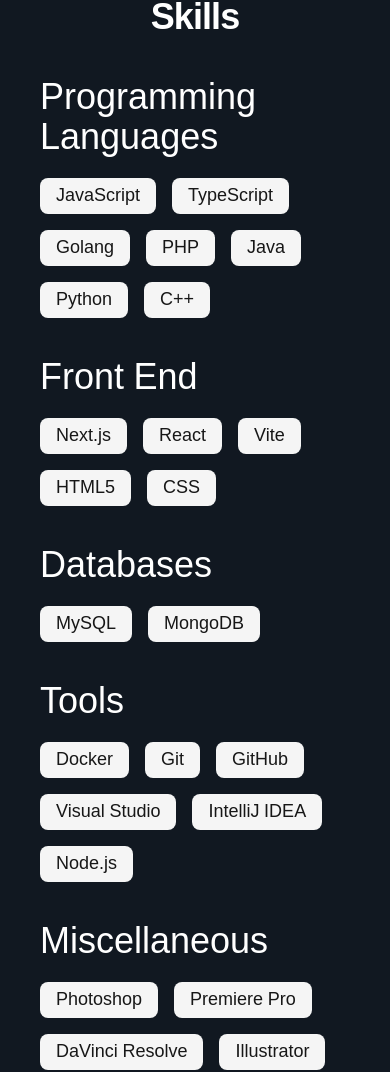
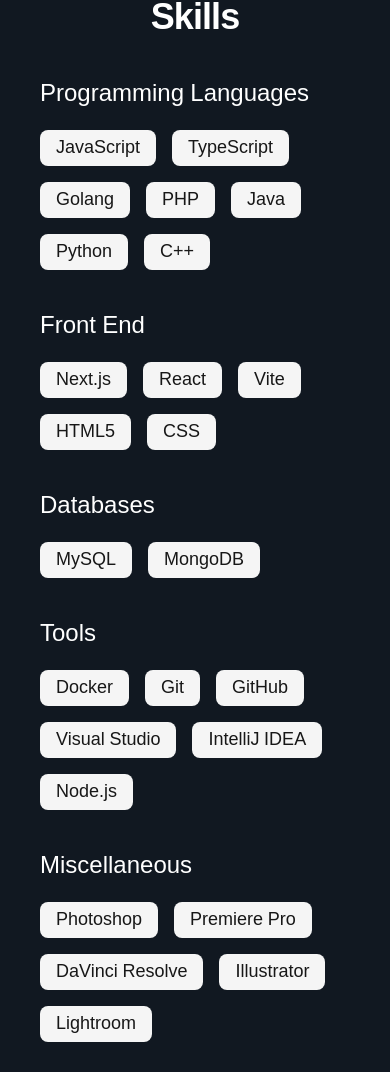
Before and after one commit to Bammcool2011/MyPortfolio, a React (Vite) app: page / in a window 390 px wide. Shown: the part 2050-3122 px from the top of the page. Built offline with nearby package versions, Linux system fonts and the light colour scheme.

Commit message:
adjust navbar & fix mobile version

```diff
--- a/src/components/navbar.tsx
+++ b/src/components/navbar.tsx
@@ -7,9 +7,9 @@
   const navItems = [
     { name: 'HOME', href: '#home' },
     { name: 'ABOUT', href: '#about' },
+    { name: 'SKILLS', href: '#skills' },
     { name: 'PROJECTS', href: '#projects' },
     { name: 'CONTACT', href: '#contact' },
-    { name: 'SKILLS', href: '#skills' },
   ];
 
   const handleNavigation = (href: string) => {
--- a/src/sections/home.tsx
+++ b/src/sections/home.tsx
@@ -5,9 +5,12 @@
   const scrollToAbout = () => {
     const aboutSection = document.getElementById('about');
     if (aboutSection) {
-      aboutSection.scrollIntoView({ behavior: 'smooth' });
+      const offset = 120;
+      const topPosition = aboutSection.getBoundingClientRect().top + window.scrollY - offset;
+      window.scrollTo({ top: topPosition, behavior: 'smooth' });
     }
   };
+
 
   return (
     <div id='home'>
--- a/src/sections/project.tsx
+++ b/src/sections/project.tsx
@@ -19,7 +19,7 @@
 
 export default function Projects() {
   return (
-    <div id='projects' className="p-5 sm:p-10">
+    <div id='projects' className="px-5 sm:px-10">
       <h1 className="text-4xl font-semibold tracking-tight text-center text-white lg:text-5xl">
         Projects
       </h1>
@@ -49,7 +49,7 @@
             {/* Project Details */}
             <div className="text-white text-center lg:text-left flex flex-col lg:w-3/4 py-6 lg:py-0">
               <h2 className="text-3xl font-semibold mb-2">{project.title}</h2>
-              <p className="text-lg font-light text-left md:text-justify">{project.details}</p>
+              <p className="text-lg font-light text-center md:text-justify">{project.details}</p>
             </div>
           </div>
         ))}
--- a/src/sections/skills.tsx
+++ b/src/sections/skills.tsx
@@ -42,13 +42,13 @@
     ];
 
     return (
-        <div id='skills'>
+        <div id='skills' className="mb-20">
             <h1 className="scroll-m-20 text-4xl font-semibold tracking-tight lg:text-5xl justify-center flex text-white">
                 Skills
             </h1>
 
             <div className="m-10">
-                <h2 className="text-white text-4xl mb-5">
+                <h2 className="text-white text-2xl md:text-3xl mb-5">
                     Programming Languages
                 </h2>
                 <div className="flex flex-wrap gap-4">
@@ -61,7 +61,7 @@
             </div>
 
             <div className="m-10">
-                <h2 className="text-white text-4xl mb-5">
+                <h2 className="text-white text-2xl md:text-3xl mb-5">
                     Front End
                 </h2>
                 <div className="flex flex-wrap gap-4">
@@ -74,7 +74,7 @@
             </div>
 
             <div className="m-10">
-                <h2 className="text-white text-4xl mb-5">
+                <h2 className="text-white text-2xl md:text-3xl mb-5">
                     Databases
                 </h2>
                 <div className="flex flex-wrap gap-4">
@@ -87,7 +87,7 @@
             </div>
 
             <div className="m-10">
-                <h2 className="text-white text-4xl mb-5">
+                <h2 className="text-white text-2xl md:text-3xl mb-5">
                     Tools
                 </h2>
                 <div className="flex flex-wrap gap-4">
@@ -100,7 +100,7 @@
             </div>
 
             <div className="m-10">
-                <h2 className="text-white text-4xl mb-5">
+                <h2 className="text-white text-2xl md:text-3xl mb-5">
                     Miscellaneous
                 </h2>
                 <div className="flex flex-wrap gap-4">
```
